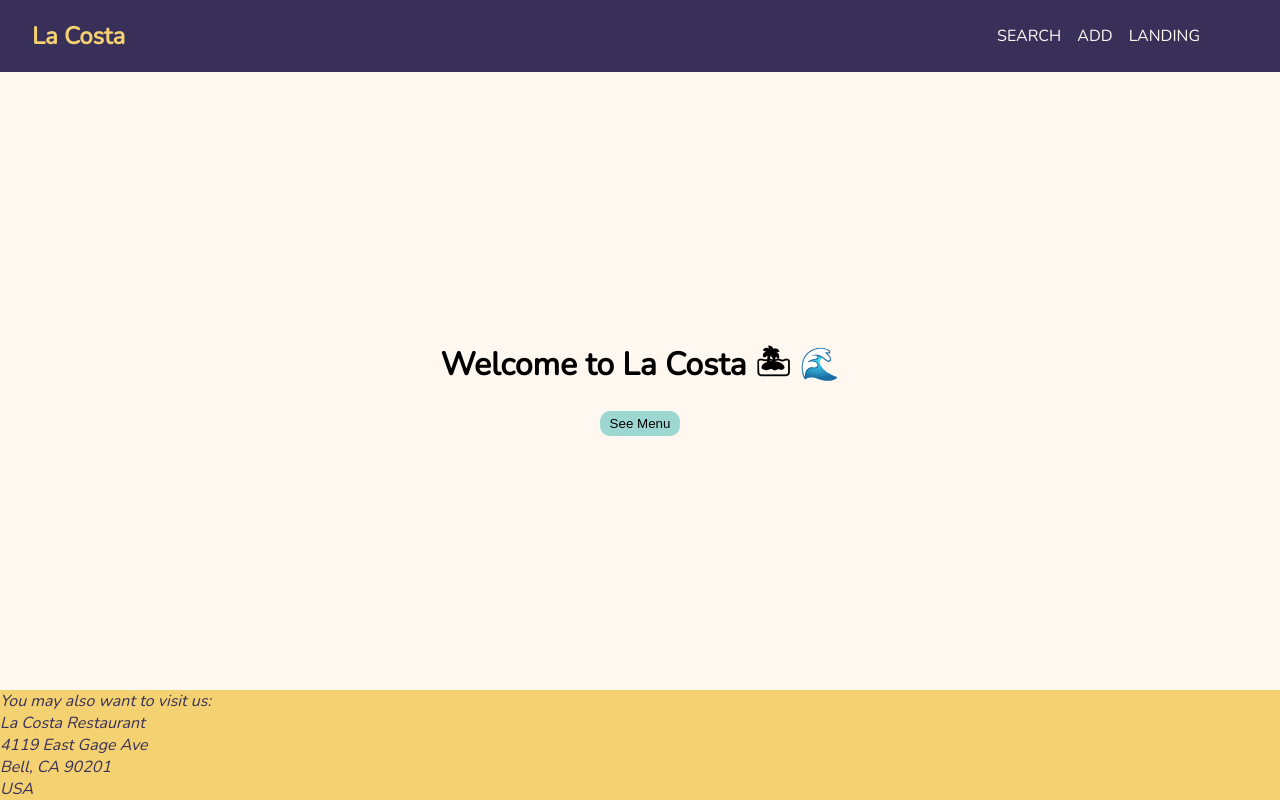
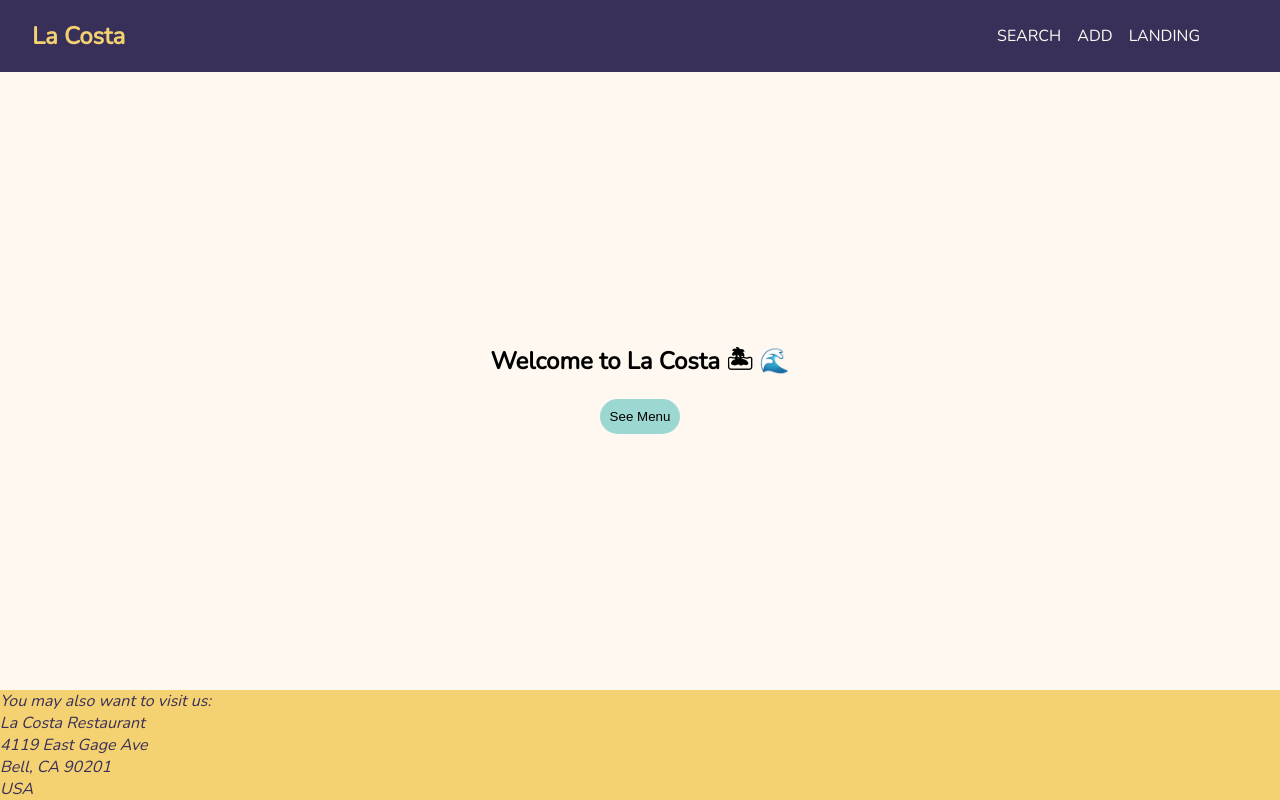
Before and after one commit to Joes-BitGit/menu, a React (Create React App) app in the folder client/: page /landing in a window 1280 px wide. Built offline with nearby package versions, Linux system fonts and the light colour scheme.

Commit message:
circle button, font for h1

```diff
--- a/client/src/styles/landing.css
+++ b/client/src/styles/landing.css
@@ -8,12 +8,14 @@
   place-items: center;
   margin: 0;
   row-gap: 20%;
+  font-size: 1.5rem;
 }
 
 .cta-btn {
-  border-radius: 10px;
+  border-radius: 25px;
   border: 0.25rem solid var(--middle-blue-green);
   background: var(--middle-blue-green);
+  padding: 2%;
 }
 
 .cta-btn:hover {
```
